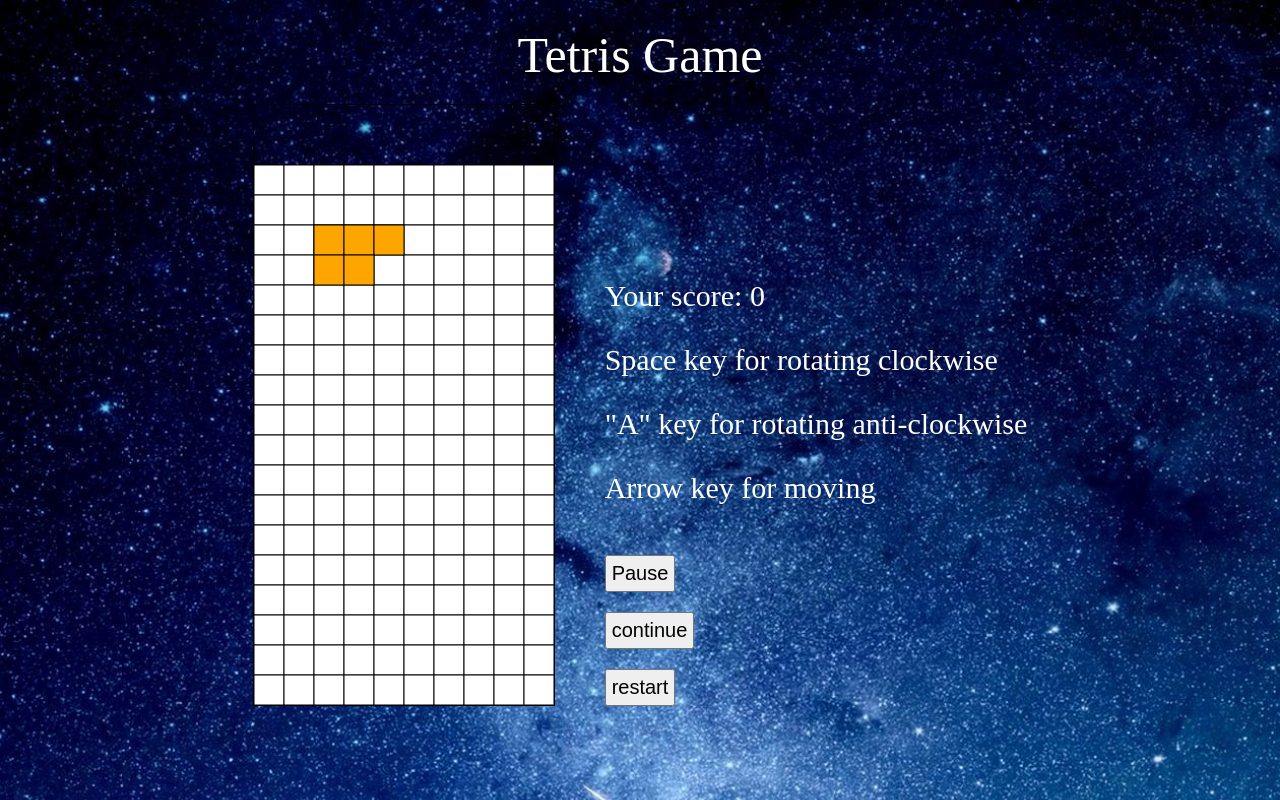
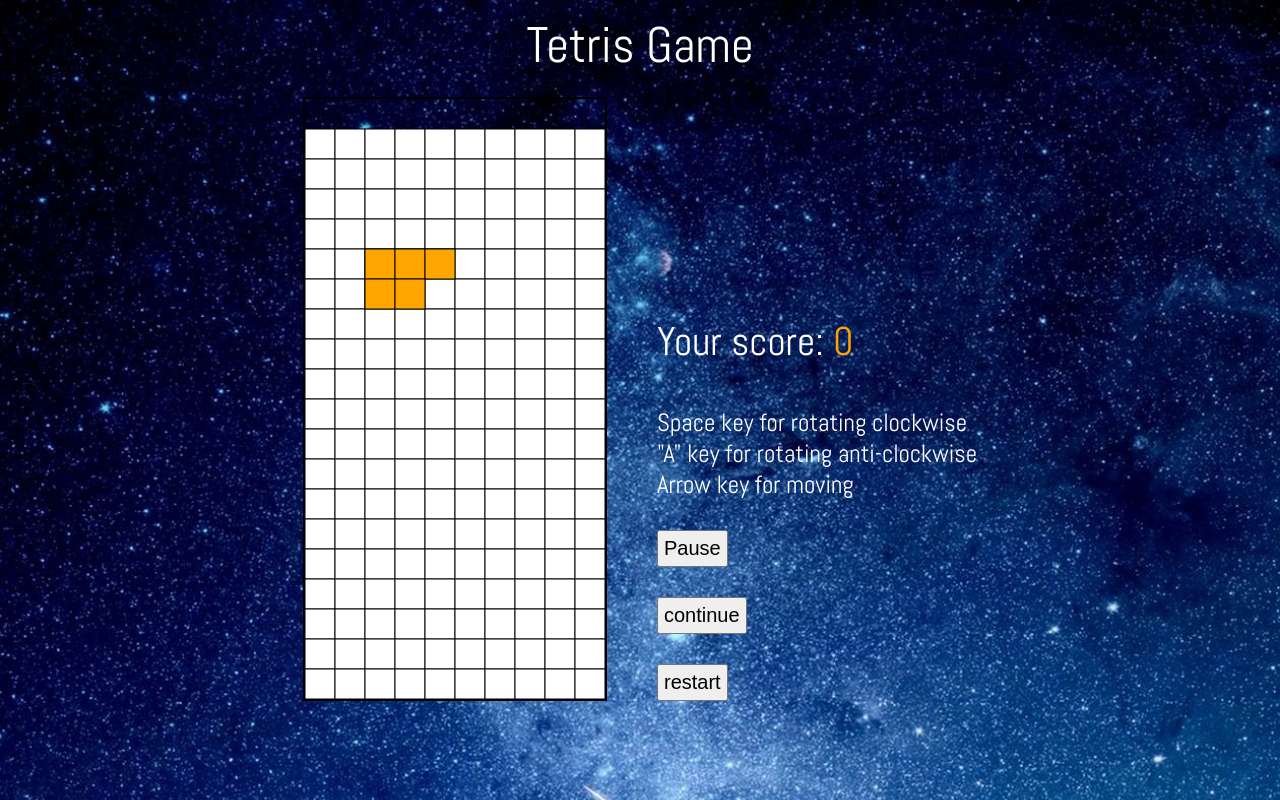
Before and after one commit to FeiyaOu/tetris, a plain HTML site: page index.html in a window 1280 px wide. Drawn offline with Linux system fonts and the light colour scheme.

Commit message:
feature4

```diff
--- a/index.html
+++ b/index.html
@@ -3,60 +3,27 @@
   <head>
     <meta charset="UTF-8" />
     <meta name="viewport" content="width=device-width, initial-scale=1.0" />
+
+    <link rel="preconnect" href="https://fonts.googleapis.com" />
+    <link rel="preconnect" href="https://fonts.gstatic.com" crossorigin />
+    <link
+      href="https://fonts.googleapis.com/css2?family=Abel&display=swap"
+      rel="stylesheet"
+    />
+    <link rel="stylesheet" href="style.css" />
+    <script defer src="tetris.js"></script>
     <title>Tetris Game</title>
-    <style>
-      body {
-        display: flex;
-        flex-direction: column;
-        align-items: center;
-        /* background-color: black; */
-        background-image: url(background-nightSky1.jpg);
-        background-size: cover;
-      }
-      .box {
-        display: flex;
-        justify-content: center;
-        gap: 50px;
-      }
-      .box-right {
-        /* background-color: pink; */
-
-        display: flex;
-        flex-direction: column;
-        align-items: flex-start;
-        justify-content: flex-end;
-        gap: 20px;
-      }
-      canvas {
-        border: 1px solid black;
-      }
-
-      /* .continue {
-        margin-top: 20px;
-      } */
-      header {
-        font-size: 50px;
-        color: white;
-        margin-bottom: 20px;
-      }
-
-      button {
-        font-size: 20px;
-        padding: 5px;
-      }
-      .message {
-        font-size: 30px;
-        color: white;
-      }
-    </style>
   </head>
   <body>
     <header>Tetris Game</header>
     <div class="box">
       <canvas id="gameCanvas" width="300" height="600"></canvas>
       <div class="box-right">
+        <audio id="bg-music" loop>
+          <source src="musicBackground.mp3" type="audio/mpeg" />
+        </audio>
         <div class="messages">
-          <div class="message">
+          <div class="message scoreInfo">
             <p>Your score: <span class="score">0</span></p>
           </div>
           <div class="message"><p>Space key for rotating clockwise</p></div>
@@ -68,6 +35,5 @@
         <button class="restart">restart</button>
       </div>
     </div>
-    <script src="tetris.js"></script>
   </body>
 </html>
--- /dev/null
+++ b/style.css
@@ -0,0 +1,64 @@
+* {
+  margin: 0;
+  padding: 0;
+  box-sizing: inherit;
+}
+
+html {
+  font-size: 62.5%;
+  box-sizing: border-box;
+  font-family: "Abel";
+}
+
+body {
+  display: flex;
+  flex-direction: column;
+  align-items: center;
+  /* background-color: black; */
+  background-image: url(background-nightSky1.jpg);
+  background-size: cover;
+}
+.box {
+  display: flex;
+  justify-content: center;
+  gap: 5rem;
+}
+.box-right {
+  /* background-color: pink; */
+
+  display: flex;
+  flex-direction: column;
+  align-items: flex-start;
+  justify-content: flex-end;
+  gap: 3rem;
+}
+canvas {
+  border: 0.2rem solid black;
+}
+
+/* .continue {
+    margin-top: 20px;
+  } */
+header {
+  font-size: 5rem;
+  color: white;
+  margin-bottom: 2rem;
+}
+
+button {
+  font-size: 2rem;
+  padding: 0.5rem;
+}
+.message {
+  font-size: 2.5rem;
+  color: white;
+}
+
+.scoreInfo {
+  margin-bottom: 4rem;
+  font-size: 4rem;
+}
+
+.score {
+  color: orange;
+}
--- a/tetris.js
+++ b/tetris.js
@@ -2,6 +2,10 @@
 
 const canvas = document.getElementById("gameCanvas");
 const ctx = canvas.getContext("2d");
+const bgMusic = document.getElementById("bg-music");
+document.addEventListener("DOMContentLoaded", (event) => {
+  bgMusic.play();
+});
 
 const ROWS = 20;
 const COLS = 10;
@@ -27,7 +31,7 @@ function drawGrid() {
   //let y=2, because I can not set posY to negative -2, because it is relatited to
   //the index of grid matrix. so I set y=2;
   //to hide the top two rows of grid where the shape is generated.
-  for (let y = 2; y < ROWS; y++) {
+  for (let y = 1; y < ROWS; y++) {
     for (let x = 0; x < COLS; x++) {
       if (grid[y][x] === 0) {
         ctx.fillStyle = "white";
@@ -49,7 +53,7 @@ function drawShape() {
       if (currentShape.shape[y][x]) {
         ctx.fillStyle = currentShape.color;
         //to draw when the shape drop into the white grid area
-        if (posY > -1) {
+        if (posY > 0) {
           ctx.fillRect(
             (posX + x) * BLOCK_SIZE,
             (posY + y) * BLOCK_SIZE,
@@ -113,30 +117,37 @@ function generateNewShape() {
         [1, 1, 1],
         [0, 1, 0],
       ],
-      color: "red",
+      color: "#FA5A5A",
     },
     {
       shape: [
         [1, 1],
         [1, 1],
       ],
-      color: "blue",
+      color: "#6CC55F",
     },
     {
       shape: [
         [1, 0, 0],
         [1, 1, 1],
       ],
-      color: "purple",
+      color: "#C878E6",
     },
     {
       shape: [
         [1, 1, 0],
         [0, 1, 1],
       ],
-      color: "pink",
+      color: "#78AAF0",
     },
-    { shape: [[1, 1, 1, 1]], color: "green" },
+    { shape: [[1, 1, 1, 1]], color: "#F050BE" },
+    {
+      shape: [
+        [1, 1, 1],
+        [1, 1, 0],
+      ],
+      color: "orange",
+    },
   ];
   const n = shapeArray.length;
   currentShape = shapeArray[Math.floor(Math.random() * n)];
@@ -166,6 +177,7 @@ function gameLoop() {
 const messageBox = document.querySelector(".messages");
 const messageAdded = document.createElement("div");
 messageAdded.classList.add("message");
+messageAdded.classList.add("scoreInfo");
 messageAdded.textContent = "Game Over!";
 function update() {
   if (!checkCollision(currentShape.shape, posX, posY + 1)) {
@@ -193,7 +205,7 @@ let intervalId;
 function startInverval() {
   intervalId = setInterval(() => {
     gameRun1();
-  }, 1000);
+  }, 800);
 }
 
 startInverval();
@@ -248,11 +260,13 @@ const btnP = document.querySelector(".pause");
 // const btnC = document.querySelector(".continue");
 btnP.addEventListener("click", function () {
   clearInterval(intervalId);
+  bgMusic.pause();
 });
 //continue;
 const btnC = document.querySelector(".continue");
 btnC.addEventListener("click", function () {
   restartInterval();
+  bgMusic.play();
 });
 
 ////Restart the game
@@ -272,6 +286,7 @@ btnRe.addEventListener("click", function () {
   posY = 0;
   //loop the game;
   restartInterval();
+  bgMusic.play();
 });
 
 //when the shapes add up to the top, show message, the game ends, restart
```
Also changed, not shown: 1 other file.
